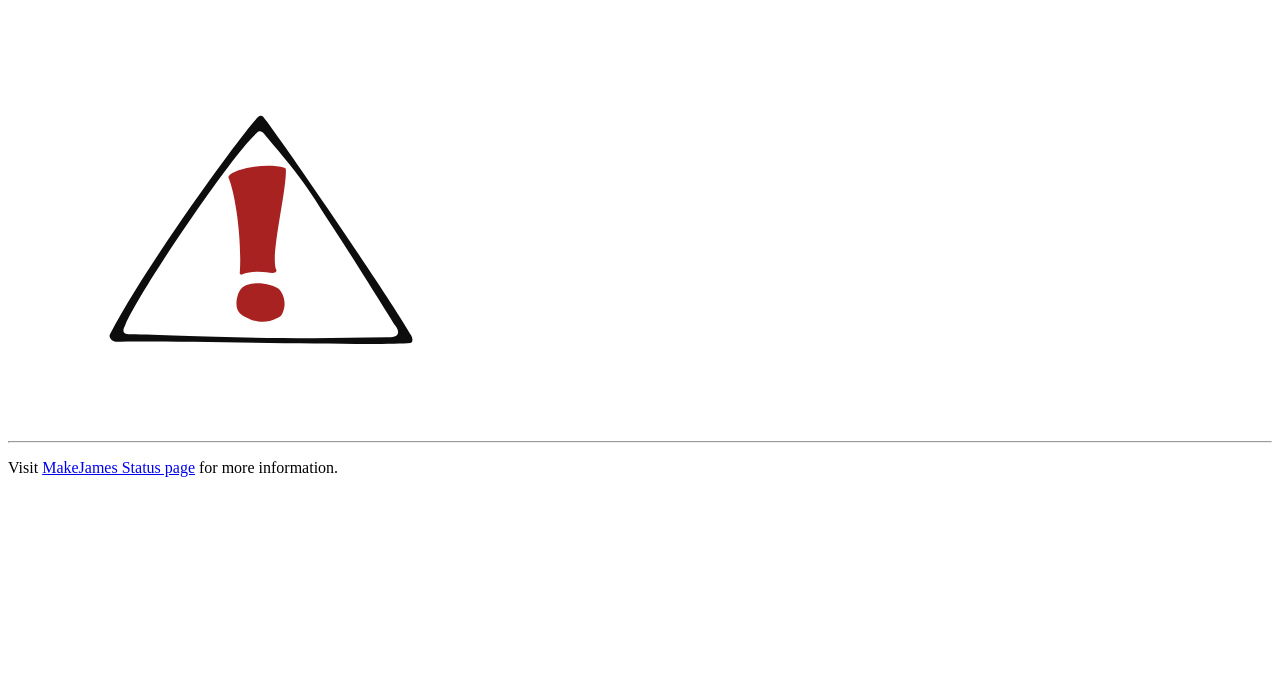
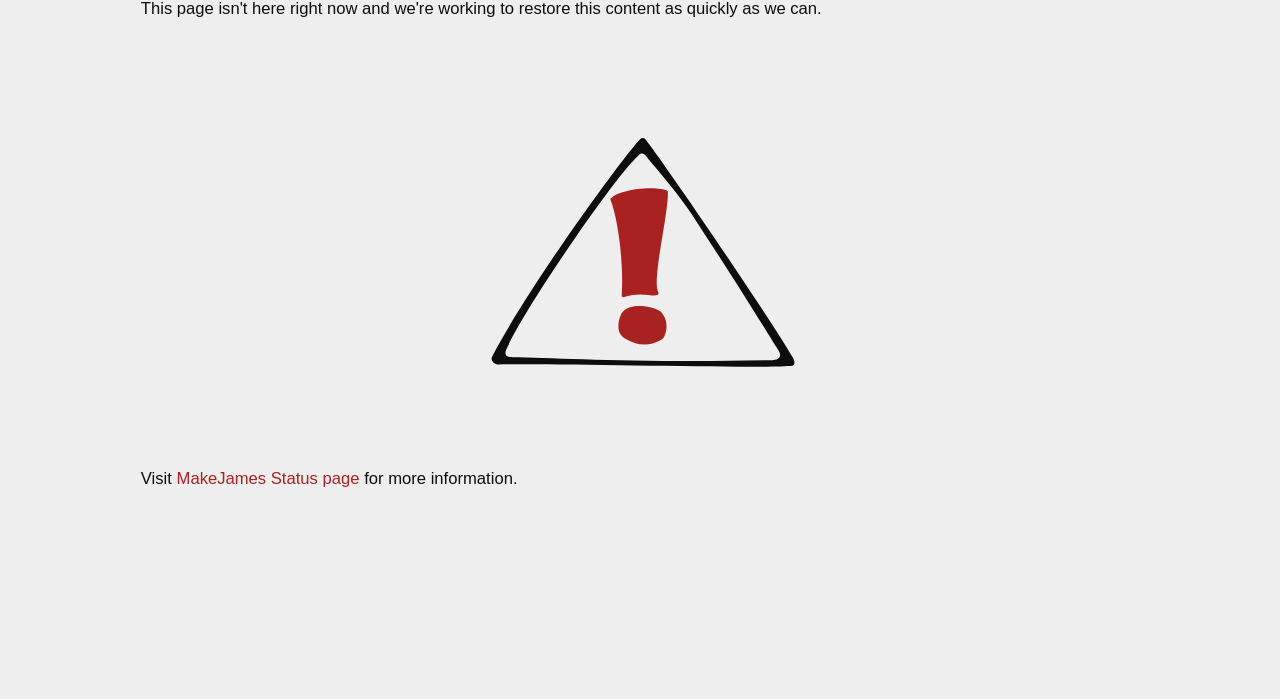
Before and after one commit to MakeJames/maintenance-page, a website: page src/index.html in a window 1280 px wide. Shown: the part 101-800 px from the top of the page. Drawn offline with Linux system fonts and the light colour scheme.

Commit message:
FUNC: create initial styles

```diff
--- a/src/index.html
+++ b/src/index.html
@@ -3,6 +3,7 @@
   <head>
     <meta charset="UTF-8">
     <title>MakeJames Maintenance</title>
+    <link rel="stylesheet" href="/static/styles.css">
   </head>
   <body>
     <main id="main-content">
--- /dev/null
+++ b/src/static/styles.css
@@ -0,0 +1,135 @@
+/* ===========================
+ * Styles for Maintenance Page
+ * =========================== */
+
+/* Sensible defaults
+ * ================= */
+
+:root {
+  --font-size-base: calc(16px + 0.05vw); /* Improve readability on large screens */
+  --font-size-12: 0.75rem;
+  --font-size-14: 0.875rem;
+  --font-size-16: 1rem;
+  --font-size-18: 1.15rem;
+  --font-size-24: 1.5rem;
+  --font-size-32: 1.75rem;
+  --font-size-48: 2rem;
+
+  /* Layout defaults */
+  --body-min-width: 20rem;
+  --body-max-width: 60rem;
+  --body-width: 80vw;
+
+  --padding-1: 1px;
+  --padding-4: 0.25rem;
+  --padding-8: 0.5rem;
+  --padding-16: 1rem;
+
+  /* Colour Defaults */
+  --black: #0d0d0d;
+  --white: #eeeeee;
+  --red: #a92222;
+  --yellow: #dabb16;
+  --blue: #1325a8;
+
+  --grey-light: #818395;
+  --grey-dark: #2e2f31;
+
+  --background: var(--white);
+  --text-colour: var(--black);
+}
+
+* {
+  min-width: 0;
+  padding: unset;
+  border: unset;
+  margin: unset;
+}
+
+.hidden,
+[hidden] {
+  display: none !important;
+}
+
+/* Page layout
+ * ========= */
+
+html {
+  height: 100%;
+  width: 100%;
+
+  background: var(--background);
+}
+
+body {
+  min-width: var(--body-min-width);
+  max-width: var(--body-max-width);
+  width: 80%;
+
+  /* Margins */
+  margin: 0 auto;
+
+  /* Prevent scroll in two directions */
+  overflow-x: hidden;
+  overflow-y: scroll;
+}
+
+
+/* Text Styling
+ * ============ */
+
+html {
+  /* Default fonts */
+  font-family: sans-serif;
+  font-size: var(--font-size-base);
+
+  /* Compatibility */
+  -webkit-text-size-adjust: 100%;
+  -ms-text-size-adjust: 100%;
+  text-rendering: optimizeLegibility;
+  -webkit-font-smoothing: subpixel-antialiased;
+  text-overflow: ellipsis;
+}
+
+body {
+  color: var(--text-colour);
+}
+
+h1,
+h2,
+h3,
+h4,
+h5,
+h6 {
+  font-weight: bolder;
+  line-height: 1;
+  margin-top: 1.5em;
+  margin-bottom: var(--padding-16);
+}
+
+a, a:active, a:visited {
+  text-decoration: none;
+  color: var(--red);
+}
+
+a:hover {
+  text-decoration: underline;
+  color: var(--grey-light);
+}
+
+b,
+strong {
+  font-weight: bolder !important;
+}
+
+i {
+  font-style: italic;
+}
+
+/* Image Styling
+ * ============= */
+
+img {
+  margin: var(--padding-16) auto;
+  display: block;
+}
```
Also changed, not shown: src/404.html (+1 -0 lines).
